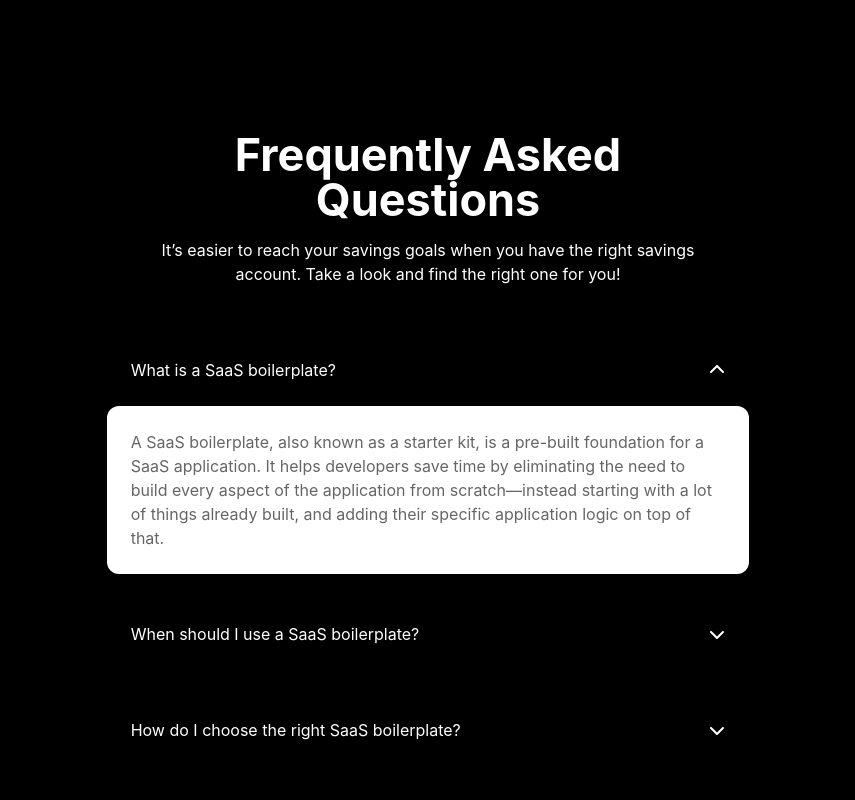
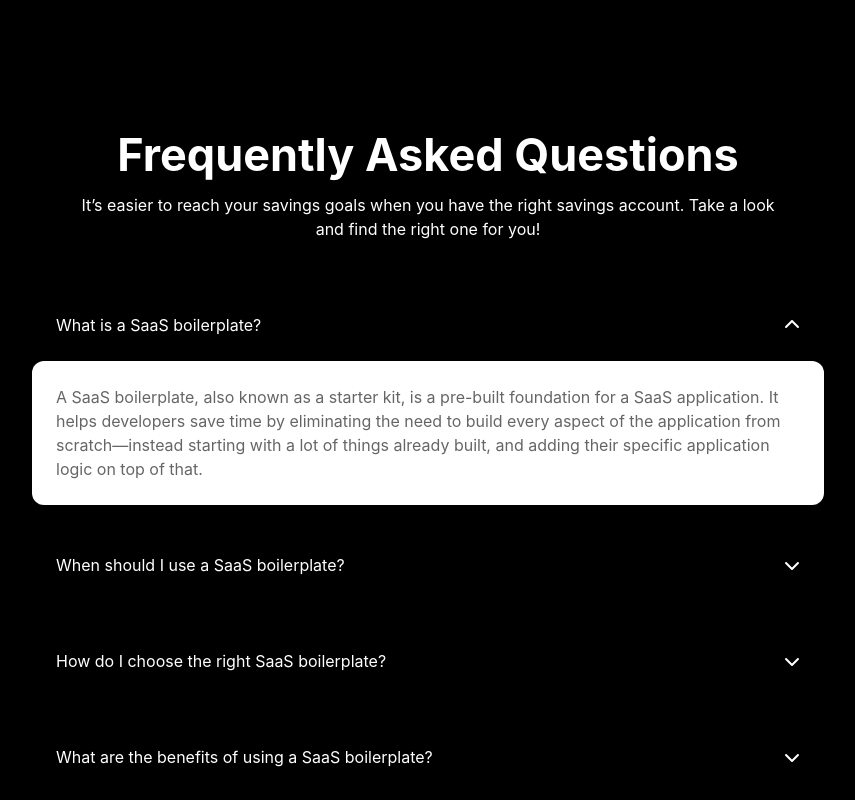
Before and after one commit to Nicobustelo/BoilerplateFind, a React (Vite) app in the folder frontend/: page / in a window 1280 px wide. Shown: the part 1100-1900 px from the top of the page, without its empty margins (212-1067 px from the left). Built offline with nearby package versions, Linux system fonts and the light colour scheme.

Commit message:
Navbar Title resizing fixed - FAQ section resizing fixed - comments on production/development toggle added

```diff
--- a/frontend/src/api.js
+++ b/frontend/src/api.js
@@ -1,6 +1,8 @@
 // src/api.js
 import axios from 'axios';
 
+// For production - Change this to https://boilerplate-find-api.vercel.app/api
+// For development - Change this to http://localhost:5005/api
 const API_URL = 'https://boilerplate-find-api.vercel.app/api';
 
 axios.defaults.withCredentials = true;
--- a/frontend/src/components/LandingFAQ.jsx
+++ b/frontend/src/components/LandingFAQ.jsx
@@ -82,7 +82,7 @@ FaqItem.propTypes = {
 const LandingFAQ = () => {
 	return (
 		<section className="ezy__faq4 light py-14 md:py-24 bg-black text-white">
-			<div className="container px-16 md:px-8 lg:px-28">
+			<div className="container px-2 sm:px-6 lg:px-0">
 				<div className="grid grid-cols-12 justify-center md:mb-6">
 					<div className="col-span-12 lg:col-span-8 lg:col-start-3 xl:px-12 text-center">
 						<h2 className="font-bold text-[25px] md:text-[45px] leading-none mb-4">
--- a/frontend/src/components/Navbar.jsx
+++ b/frontend/src/components/Navbar.jsx
@@ -10,7 +10,7 @@ const NavigationBar = () => {
     return (
         <nav className="bg-black p-4">
             <div className="flex justify-between items-center px-2">
-                <a className="text-white font-bold text-3xl flex items-center" href="/">
+                <a className="text-white font-bold text-2xl md:text-3xl flex items-center" href="/">
                     <img src="https://cdn-icons-png.freepik.com/512/9308/9308719.png" alt="Boilerplate Find Icon" width="35" height="35"/>
                     {/* <img src="https://cdn-icons-png.freepik.com/512/3832/3832576.png" alt="Boilerplate Find Icon" width="32" height="32"/> ⚡ */}
                     &nbsp;Boilerplate Find
```
Also changed, not shown: 1 other file (tests, documents, lock files or other folders).
